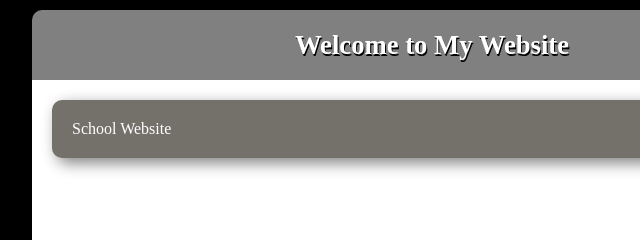
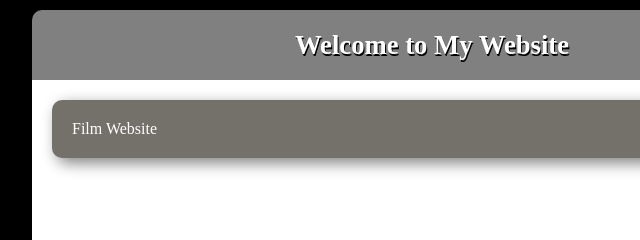
Before and after one commit to alvinonizamdhia/myprojects, a plain HTML site: page index.html in a window 1280 px wide. Shown: the top 240 px of the page, 208-848 px from the left. Drawn offline with Linux system fonts and the light colour scheme.

Commit message:
Add files via upload

```diff
--- a/index.css
+++ b/index.css
@@ -74,3 +74,8 @@ body {
     color: white;
     margin-bottom: 10px;
 }
+
+a {
+    text-decoration: none;
+    color: white;
+}
--- a/index.html
+++ b/index.html
@@ -12,9 +12,11 @@
             </div>
             <div id="content">
                 <div class="isi">
+                    <a href="home.html">
                     <div class="box">
-                        <p><a href="home.html">School Website</a></p>
+                        <p>Film Website</p>
                     </div>
+                    </a>
                 </div>
             </div>
             <div id="footer">
```
